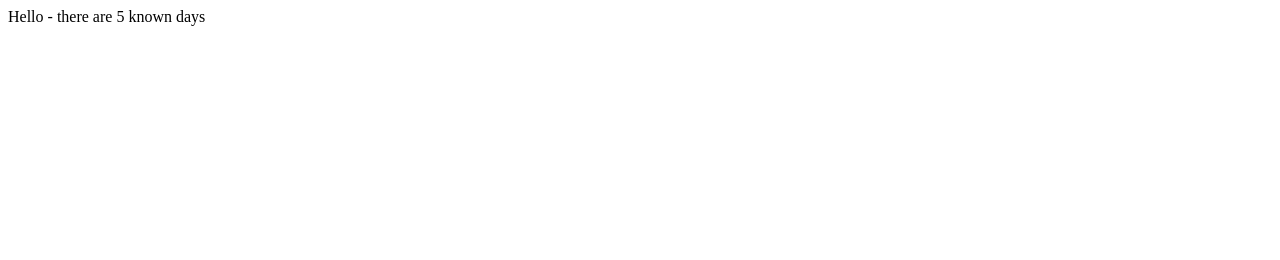
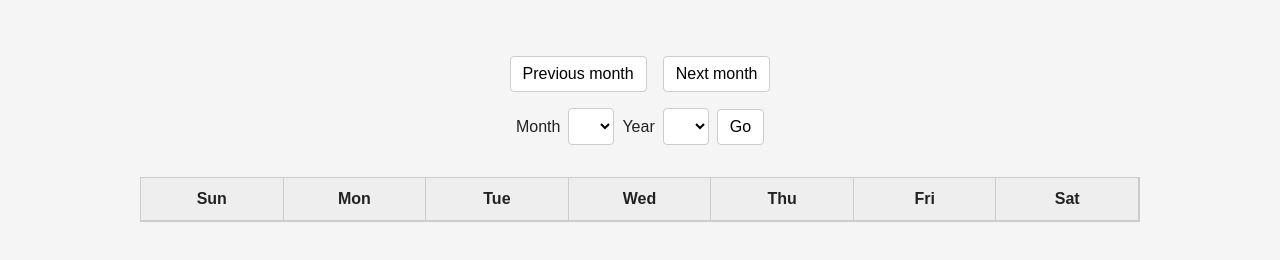
Before and after one commit to d-odumosu/Project-Days-Calendar, a website with bundled scripts: page index.html in a window 1280 px wide. Built offline with nearby package versions, Linux system fonts and the light colour scheme.

Commit message:
added html structure and styling

```diff
--- a/common.mjs
+++ b/common.mjs
@@ -1,5 +1,5 @@
 // This is a placeholder file which shows how you can define functions which can be used from both a browser script and a node script. You can delete the contents of the file once you have understood how it works.
 
-export function getGreeting() {
-    return "Hello";
-}
+// export function getGreeting() {
+//     return "Hello";
+// }
--- a/index.html
+++ b/index.html
@@ -1,9 +1,50 @@
 <!DOCTYPE html>
-<html>
+<html lang="en">
 <head>
-    <script type="module" src="common.mjs"></script>
-    <script type="module" src="web.mjs"></script>
+    <meta charset="UTF-8">
+    <meta name="viewport" content="width=device-width, initial-scale=1.0">
+    <link rel="stylesheet" href="style.css">
 </head>
+
 <body>
+<main>
+    <h1 id="month-year"></h1>
+
+    <div class="calendar-controls">
+        <button id="previous-month">Previous month</button>
+        <button id="next-month">Next month</button>
+    </div>
+
+    <div class="date-picker">
+        <label for="month-select">Month</label>
+        <select id="month-select"></select>
+
+        <label for="year-select">Year</label>
+        <select id="year-select"></select>
+
+        <button id="go-to-date">Go</button>
+    </div>
+
+    <div class="calendar">
+        <div class="weekday">Sun</div>
+        <div class="weekday">Mon</div>
+        <div class="weekday">Tue</div>
+        <div class="weekday">Wed</div>
+        <div class="weekday">Thu</div>
+        <div class="weekday">Fri</div>
+        <div class="weekday">Sat</div>
+
+        <div id="calendar-days"></div>
+    </div>
+
+    <template id="day-template">
+        <div class="calendar-day">
+            <span class="day-number"></span>
+            <div class="commemorative-days"></div>
+        </div>
+    </template>
+</main>
+<script type="module" src="common.mjs"></script>
+<script type="module" src="web.mjs"></script>
 </body>
 </html>
--- /dev/null
+++ b/style.css
@@ -0,0 +1,96 @@
+* {
+    box-sizing: border-box;
+}
+
+body {
+    font-family: Arial, sans-serif;
+    margin: 0;
+    padding: 2rem;
+    background-color: #f5f5f5;
+    color: #222;
+}
+
+main {
+    max-width: 1000px;
+    margin: 0 auto;
+}
+
+h1 {
+    text-align: center;
+    margin-bottom: 1.5rem;
+}
+
+/* Navigation */
+
+.calendar-controls {
+    display: flex;
+    justify-content: center;
+    gap: 1rem;
+    margin-bottom: 1rem;
+}
+
+button,
+select {
+    font: inherit;
+    padding: 0.5rem 0.75rem;
+    border: 1px solid #ccc;
+    border-radius: 4px;
+    background-color: white;
+}
+
+button {
+    cursor: pointer;
+}
+
+button:hover {
+    background-color: #eee;
+}
+
+/* Month/year selector */
+
+.date-picker {
+    display: flex;
+    justify-content: center;
+    align-items: center;
+    gap: 0.5rem;
+    margin-bottom: 2rem;
+}
+
+/* Calendar */
+
+.calendar {
+    display: grid;
+    grid-template-columns: repeat(7, 1fr);
+    border: 1px solid #ccc;
+    background-color: white;
+}
+
+.weekday {
+    padding: 0.75rem;
+    text-align: center;
+    font-weight: bold;
+    background-color: #eee;
+    border-right: 1px solid #ccc;
+    border-bottom: 1px solid #ccc;
+}
+
+#calendar-days {
+    display: contents;
+}
+
+.calendar-day {
+    min-height: 120px;
+    padding: 0.75rem;
+    border-right: 1px solid #ddd;
+    border-bottom: 1px solid #ddd;
+    background-color: white;
+}
+
+.day-number {
+    font-weight: bold;
+}
+
+.commemorative-days {
+    margin-top: 0.5rem;
+    font-size: 0.85rem;
+}
```
Also changed, not shown: 1 other file.
